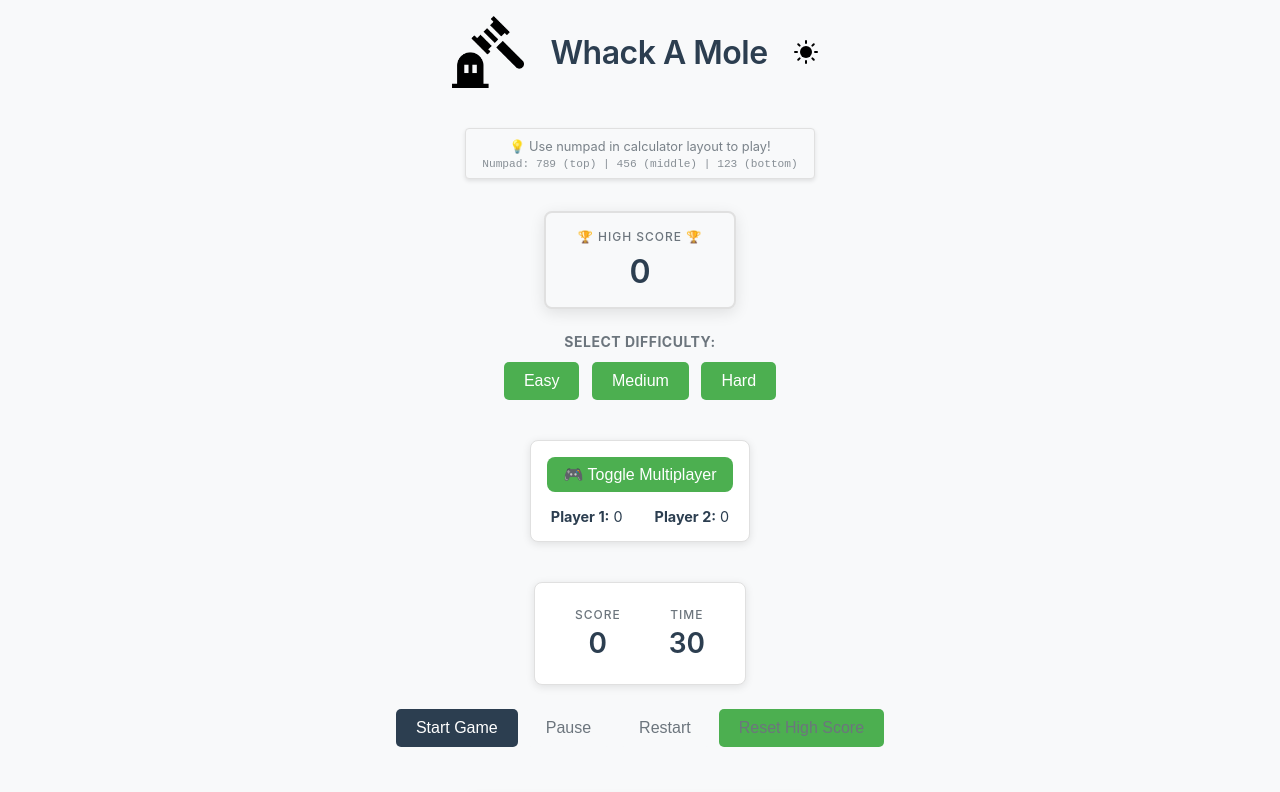
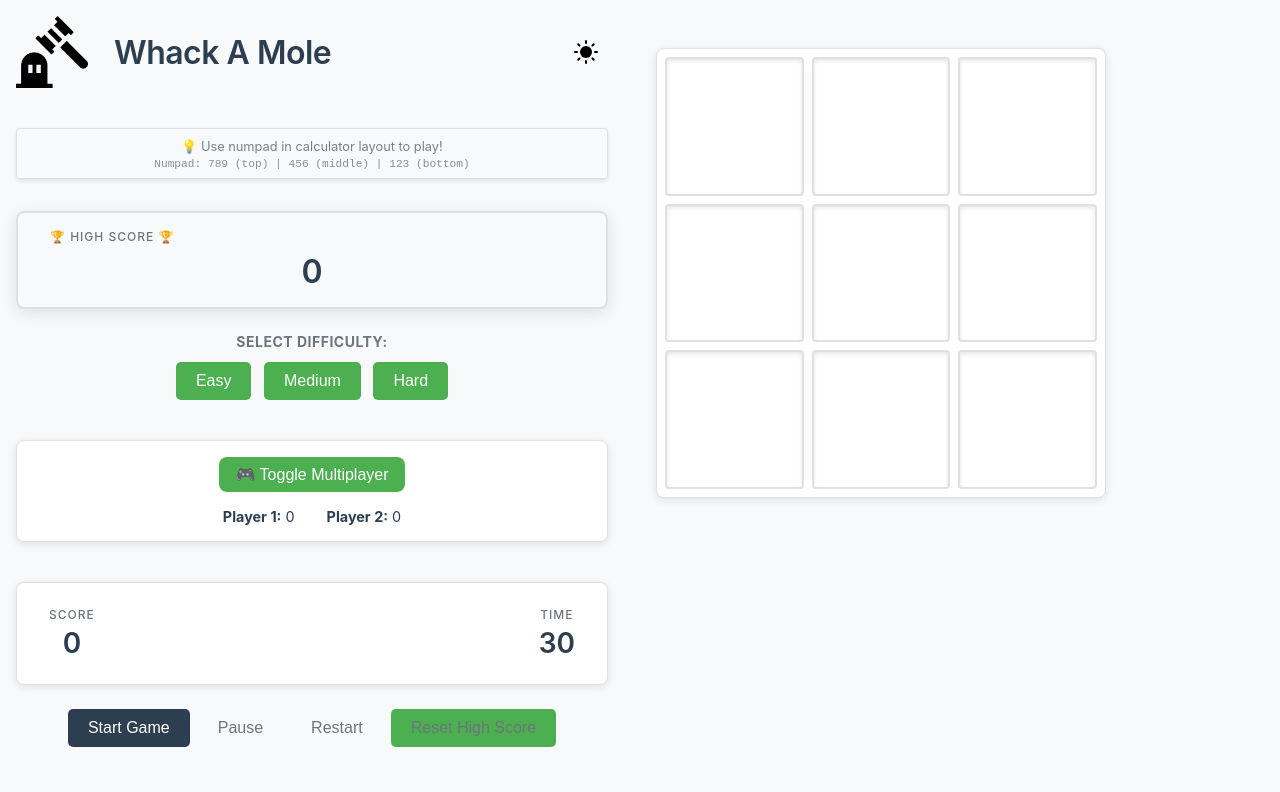
Before and after one commit to piyushkdas0611/whack-a-mole, a website with bundled scripts: page index.html in a window 1280 px wide. Shown: the top 792 px of the page. Built offline with nearby package versions, Linux system fonts and the light colour scheme.

Commit message:
added enhanced frontend

```diff
--- a/index.html
+++ b/index.html
@@ -12,6 +12,10 @@
 </head>
 
 <body>
+  <!-- ================= MAIN CONTAINER ================= -->
+  <div class="main-container">
+    <!-- ================= LEFT PANEL ================= -->
+    <div class="left-panel">
       <!-- ================= HEADER ================= -->
       <div class="header">
         <img src="./images/whack-a-mole-black.png" alt="" class="icon light-icon" />
@@ -96,7 +100,10 @@
       <!-- ================= FINAL RESULT ================= -->
       <h2 id="final-score"></h2>
       <div id="high-score-message" class="high-score-message"></div>
+    </div>
 
+    <!-- ================= RIGHT PANEL ================= -->
+    <div class="right-panel">
       <!-- ================= GRID ================= -->
       <div class="grid">
         <div class="square" id="1" role="button" tabindex="0" data-index="0" aria-label="Hole 1"></div>
@@ -109,6 +116,8 @@
         <div class="square" id="8" role="button" tabindex="0" data-index="7" aria-label="Hole 8"></div>
         <div class="square" id="9" role="button" tabindex="0" data-index="8" aria-label="Hole 9"></div>
       </div>
+    </div>
+  </div>
 
   <!-- Screen reader announcer -->
   <div id="sr-announcer" class="sr-only" aria-live="polite"></div>
--- a/styles.css
+++ b/styles.css
@@ -40,17 +40,64 @@
 body {
   width: 100%;
   min-height: 100vh;
-  display: flex;
-  flex-direction: column;
-  justify-content: center;
-  align-items: center;
-  gap: 1.5rem;
   background: var(--bg-color);
   font-family:
     -apple-system, BlinkMacSystemFont, 'Segoe UI', Roboto, Oxygen, Ubuntu,
     Cantarell, sans-serif;
   color: var(--text-color);
   padding: 1rem;
+}
+
+/* ================= MAIN LAYOUT ================= */
+.main-container {
+  width: 100%;
+  max-width: 1400px;
+  margin: 0 auto;
+  display: flex;
+  flex-direction: column;
+  gap: 1.5rem;
+  min-height: calc(100vh - 2rem);
+}
+
+/* Desktop Layout - Two Columns */
+@media (min-width: 768px) {
+  .main-container {
+    display: grid;
+    grid-template-columns: 1fr 1fr;
+    gap: 2rem;
+    align-items: start;
+  }
+}
+
+/* ================= LEFT PANEL ================= */
+.left-panel {
+  display: flex;
+  flex-direction: column;
+  gap: 1.5rem;
+  align-items: center;
+}
+
+@media (min-width: 768px) {
+  .left-panel {
+    align-items: stretch;
+    justify-content: flex-start;
+    padding-right: 1rem;
+  }
+}
+
+/* ================= RIGHT PANEL ================= */
+.right-panel {
+  display: flex;
+  justify-content: center;
+  align-items: center;
+}
+
+@media (min-width: 768px) {
+  .right-panel {
+    justify-content: flex-start;
+    align-items: flex-start;
+    padding-top: 2rem;
+  }
 }
 
 .header {
@@ -60,6 +107,13 @@ body {
   align-items: center;
   gap: 1rem;
   margin-bottom: 0.5rem;
+}
+
+@media (min-width: 768px) {
+  .header {
+    justify-content: flex-start;
+    flex-wrap: nowrap;
+  }
 }
 
 .header h1 {
@@ -182,6 +236,15 @@ body {
   border-radius: 0.5rem;
   border: 1px solid var(--border);
   box-shadow: 0 2px 8px var(--stats-shadow);
+  justify-content: center;
+}
+
+@media (min-width: 768px) {
+  .stats {
+    justify-content: space-between;
+    gap: 2rem;
+    padding: 1.5rem 2rem;
+  }
 }
 
 .grid {
@@ -198,6 +261,25 @@ body {
   border-radius: 0.5rem;
   border: 1px solid var(--border);
   box-shadow: 0 2px 8px var(--stats-shadow);
+}
+
+@media (min-width: 768px) {
+  .grid {
+    width: min(50vh, 400px);
+    height: min(50vh, 400px);
+    max-width: 400px;
+    max-height: 400px;
+    margin: 0;
+  }
+}
+
+@media (min-width: 1024px) {
+  .grid {
+    width: min(60vh, 450px);
+    height: min(60vh, 450px);
+    max-width: 450px;
+    max-height: 450px;
+  }
 }
 
 .icon {
@@ -325,7 +407,12 @@ body {
   -webkit-appearance: none;
   appearance: none;
   -webkit-tap-highlight-color: rgba(0, 0, 0, 0);
-  -webkit-tap-highlight-color: transparent;
+}
+
+@media (min-width: 768px) {
+  .theme-toggle {
+    margin-left: auto;
+  }
 }
 
 /* Remove all default button styling */
```
Lines whose indentation alone changed are shown as unchanged.
